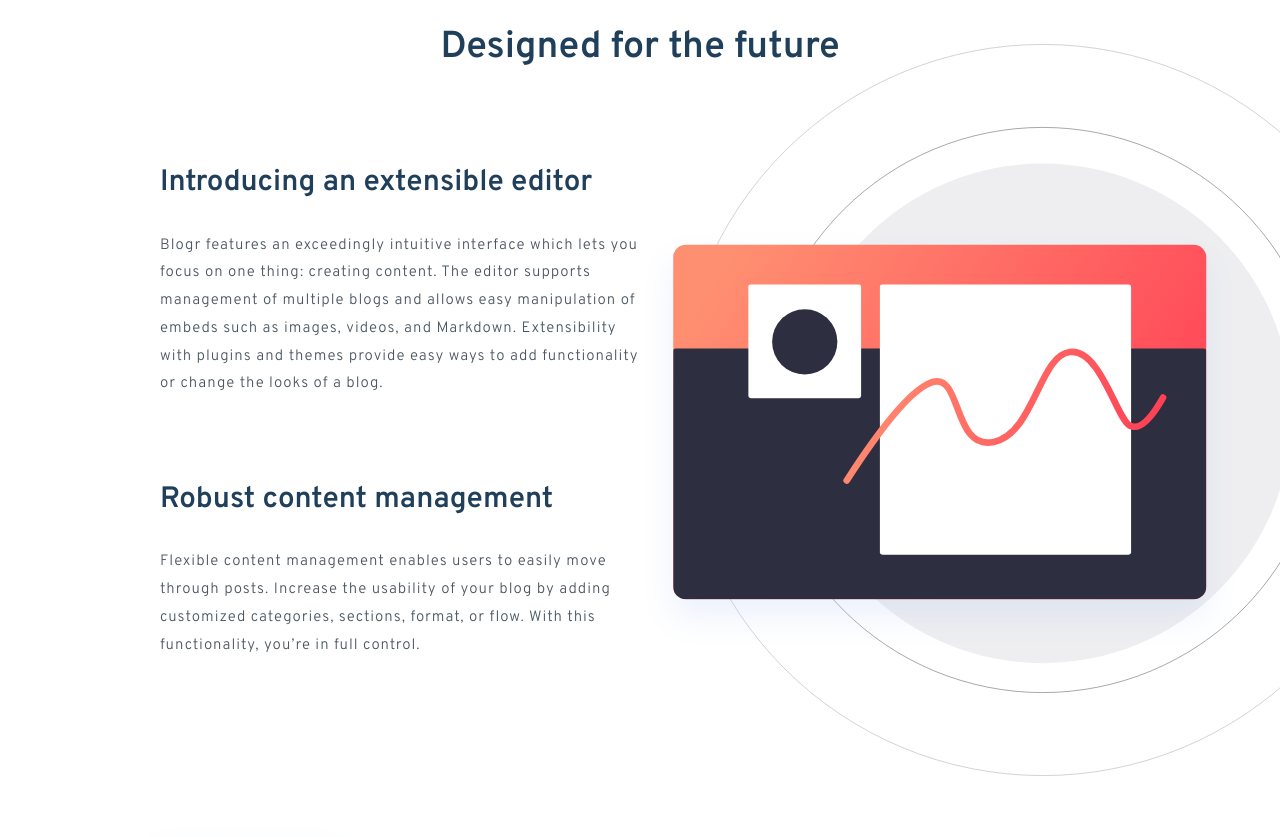
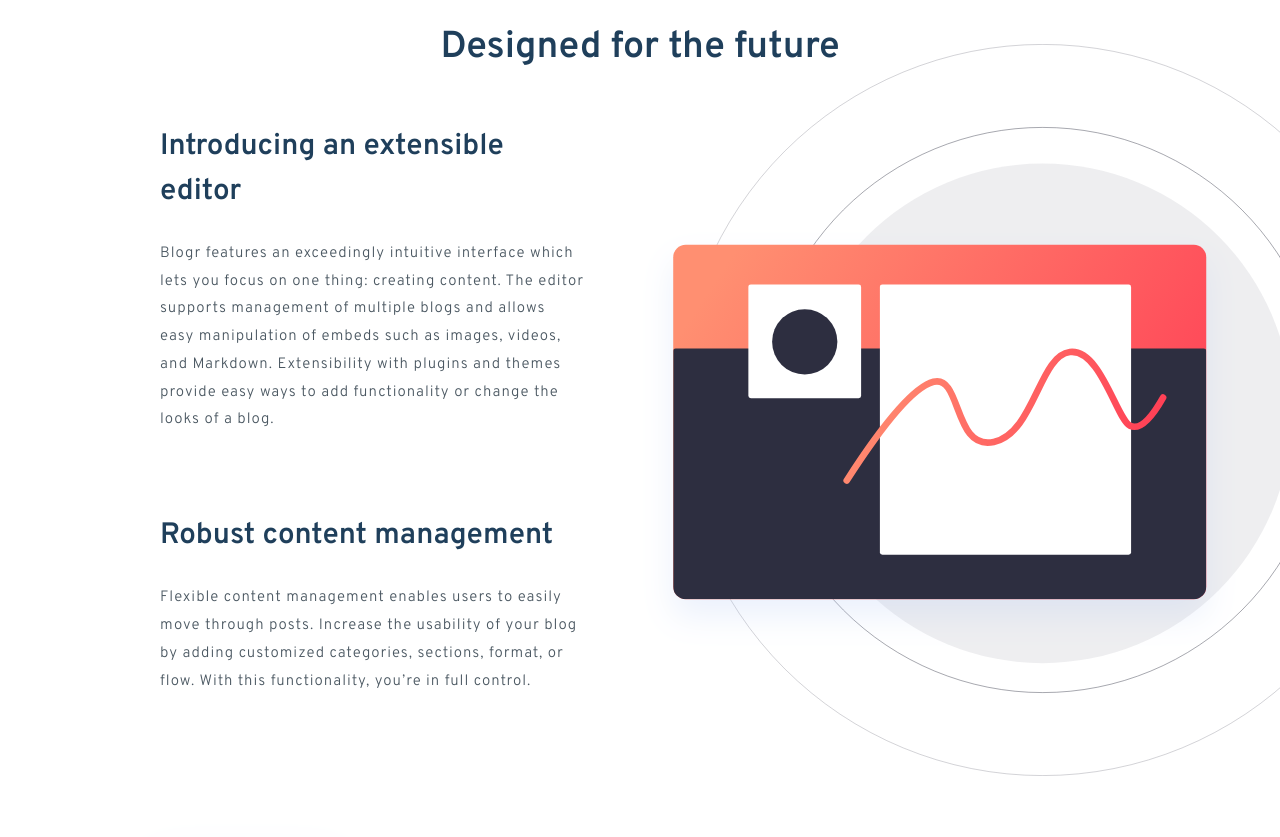
Before and after one commit to thiagotars/fem_blogr-landingpage, a React (Vite) app: page / in a window 1280 px wide. Shown: the part 700-1537 px from the top of the page. Built offline with nearby package versions, Linux system fonts and the light colour scheme.

Commit message:
Fixes styles on Introduction and Header sections

```diff
--- a/src/components/Header.jsx
+++ b/src/components/Header.jsx
@@ -87,13 +87,11 @@ const Header = () => {
           <img src={logo} alt="blogr logo" />
         </a>
         <button onClick={() => toggleMobileMenu()}>
-          <div>
-            <img
-              className="flex lg:hidden"
-              src={isOpen ? iconClose : iconHamburger}
-              alt="mobile menu"
-            />
-          </div>
+          <img
+            className="flex lg:hidden"
+            src={isOpen ? iconClose : iconHamburger}
+            alt="mobile menu"
+          />
         </button>
 
         {isOpen ? (
--- a/src/sections/Introducing.jsx
+++ b/src/sections/Introducing.jsx
@@ -21,7 +21,7 @@ const Introducing = () => {
         />
       </div>
 
-      <div className="flex flex-col mt-8 lg:mt-0 lg:pl-[160px] w-[90%] lg:w-[50%] text-center lg:text-left">
+      <div className="flex flex-col mt-8 lg:mt-0 lg:pl-[160px] lg:pr-14 w-[90%] lg:w-[50%] text-center lg:text-left">
         <div className="flex flex-col mt-6 lg:max-w-[600px] lg:mt-0">
           <h2 className="text-[24px] xl:text-[29.5px] text-headings font-semibold">
             Introducing an extensible editor
```
